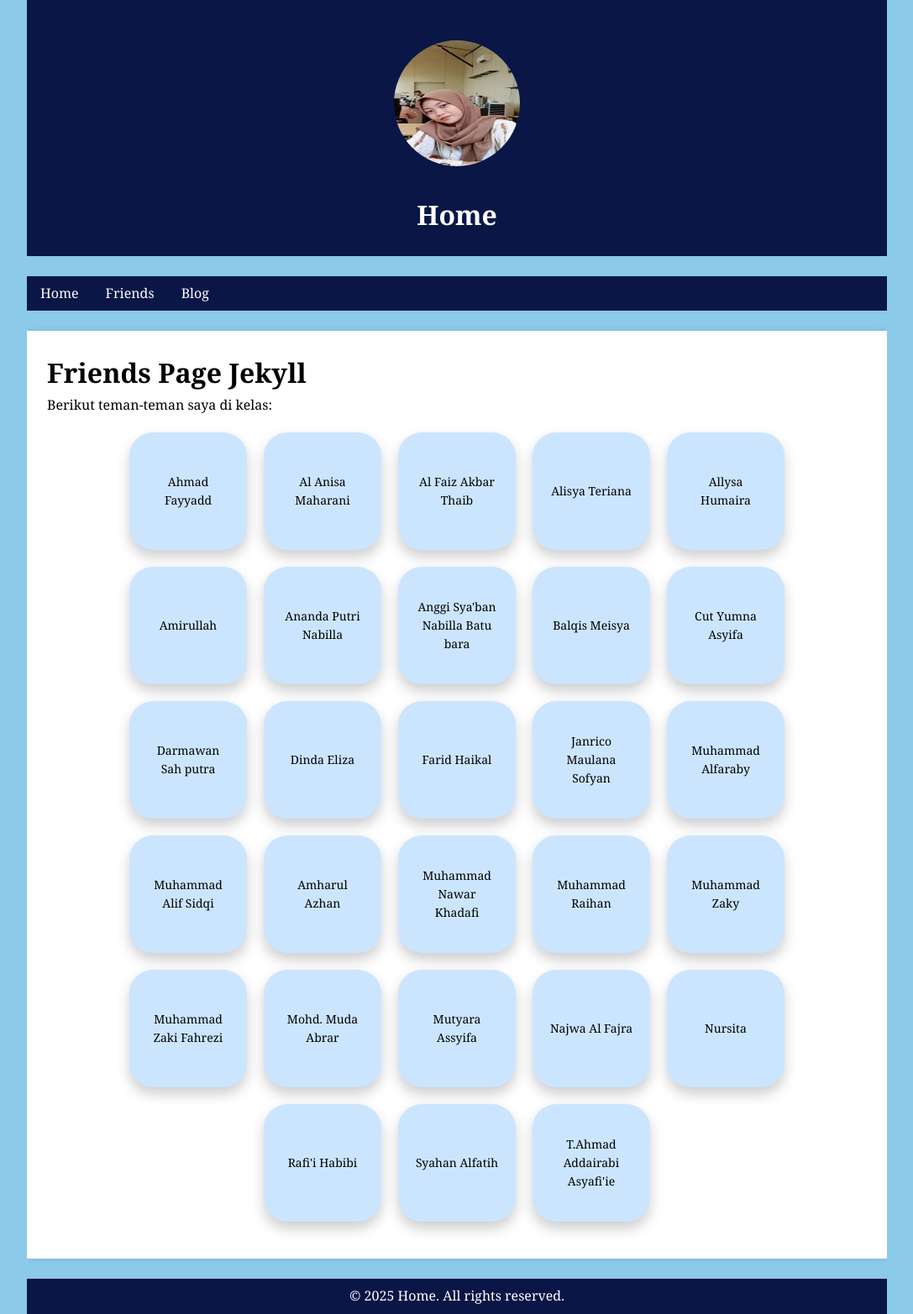
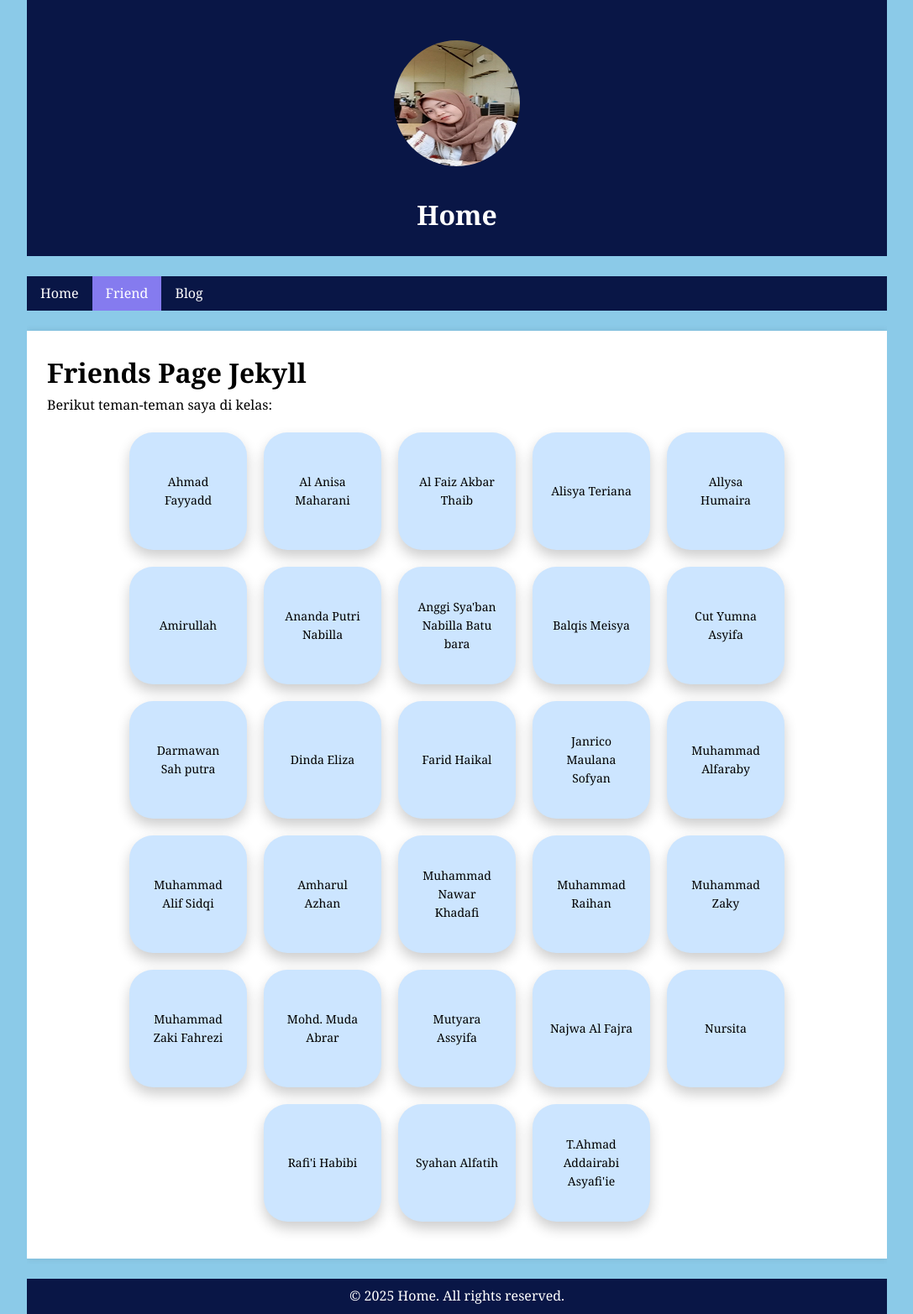
Before and after one commit to nursitaaa/nursitaaa.github.io, a Jekyll site: the page built from friends.md, in a window 1280 px wide. Shown: the whole page at 84% size, without its empty margins (96-1183 px from the left). Built offline with Jekyll 4.4.1, drawn with Linux system fonts in a browser that asks for light colours.

Commit message:
update erorrr

```diff
--- a/_includes/navigation.html
+++ b/_includes/navigation.html
@@ -1,8 +1,7 @@
 <ul>
-     {% for item in site.data.navigation %}
-     <li>
-        <a href="{{ item.link }}" {% if page.url == item.link %} class="active"{% endif %}>{{ item.name }}</a>
-
-     </li>
-    {% endfor %}
+  {% for item in site.data.navigation %}
+    <li>
+      <a href="{{ item.link | relative_url }}" {% if page.url == item.link %} class="active"{% endif %}>{{ item.name }}</a>
+    </li>
+  {% endfor %}
 </ul>
--- a/_layouts/default.html
+++ b/_layouts/default.html
@@ -1,18 +1,18 @@
 <!DOCTYPE html>
 <html lang="en">
 <head>
-  <meta charset="UTF-8">
-  <meta name="viewport" content="width=device-width, initial-scale=1.0">
+  <meta charset="UTF-8" />
+  <meta name="viewport" content="width=device-width, initial-scale=1" />
   <title>{{ page.title | default: site.title }}</title>
 
   <!-- Stylesheet -->
-  <link rel="stylesheet" href="{{ '/assets/css/style.css' | relative_url }}">
+  <link rel="stylesheet" href="{{ '/assets/css/style.css' | relative_url }}" />
 
   <!-- Favicon -->
-  <link rel="icon" href="{{ '/assets/images/favicon.ico' | relative_url }}">
+  <link rel="icon" href="{{ '/assets/images/favicon.ico' | relative_url }}" />
 
   <!-- JavaScript -->
-  <script src="{{ '/assets/js/scripts.js' | relative_url }}"></script>
+  <script src="{{ '/assets/js/scripts.js' | relative_url }}" defer></script>
 
   <!-- SEO & Feeds -->
   {% feed_meta %}
@@ -21,7 +21,7 @@
 <body>
   <div class="container">
     <header>
-      <img src="{{ '/assets/images/Profile.jpg' | relative_url }}" alt="Profile Picture" class="profile-picture">
+      <img src="{{ '/assets/images/Profile.jpg' | relative_url }}" alt="Profile Picture" class="profile-picture" />
       <h1>{{ site.title }}</h1>
       <p>{{ site.description }}</p>
     </header>
--- a/blog.html
+++ b/blog.html
@@ -1,6 +1,7 @@
 ---
 layout: default
 title: Blog
+permalink: /blog/
 ---
 
 <section class="blog-container">
--- a/friends.md
+++ b/friends.md
@@ -1,6 +1,7 @@
 ---
 layout: default
-title: Friends
+title: Friend
+permalink: /friend/
 ---
 
 
```
Also changed, not shown: Gemfile (+4 -6 lines), _data/navigation.yml (+4 -4 lines), Gemfile.lock, 1 other file.
